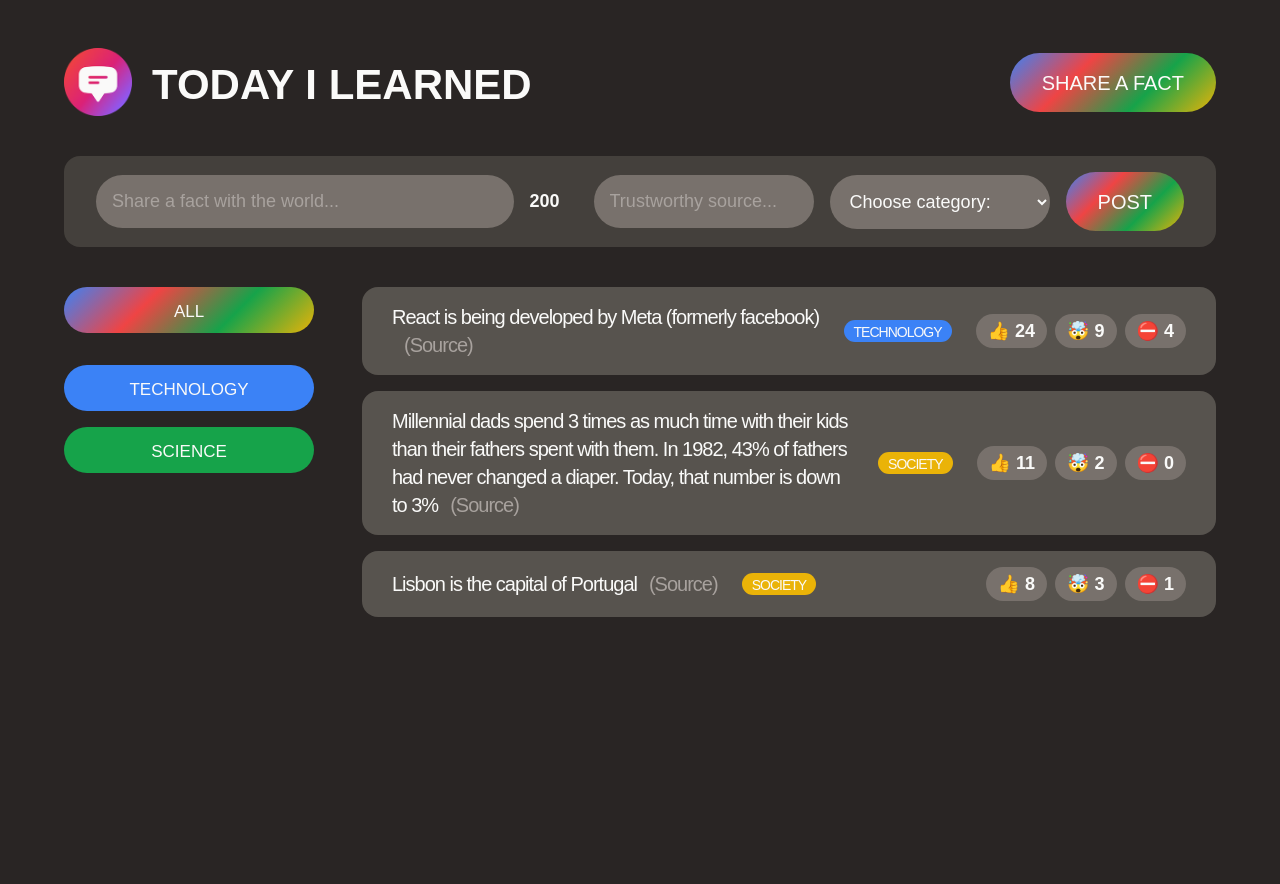
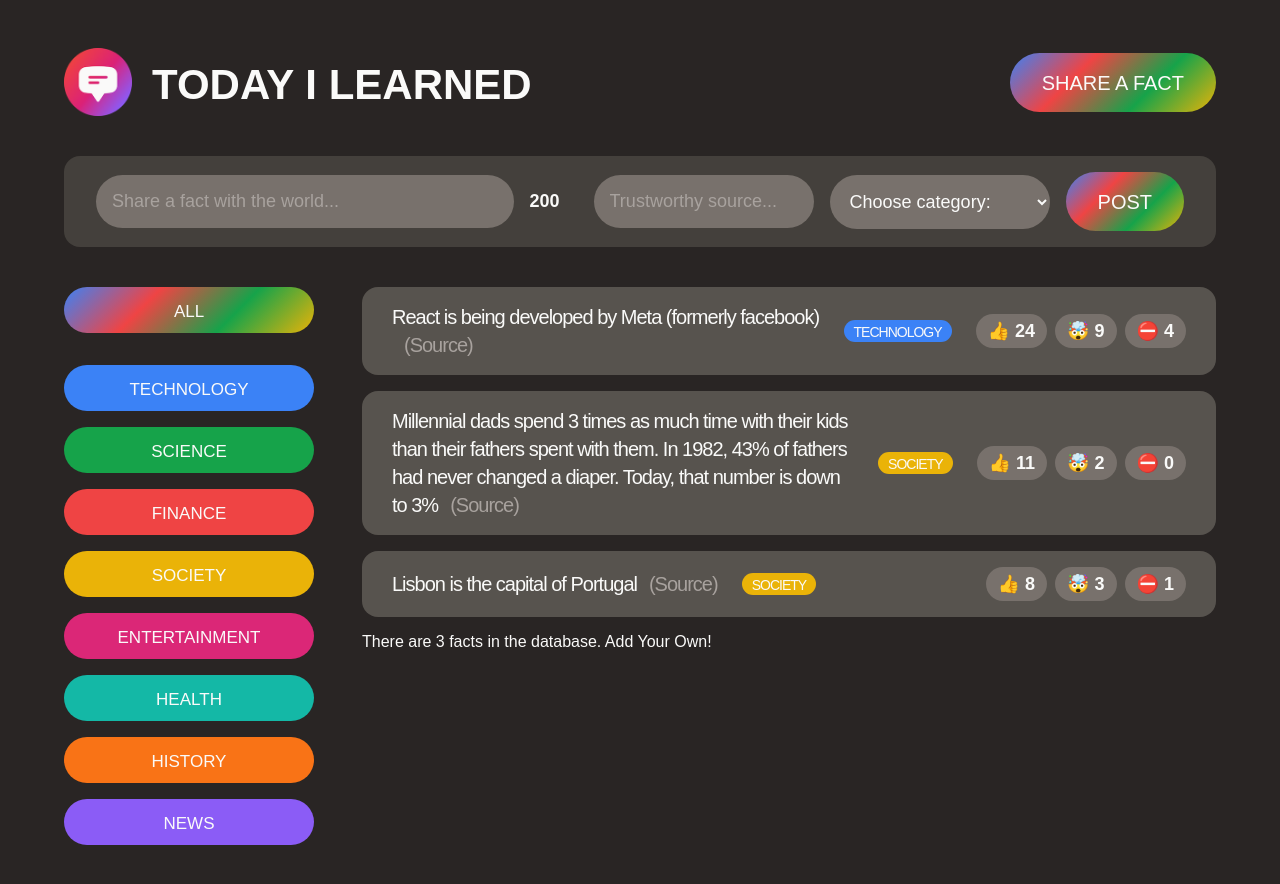
Before and after one commit to obaidash99/today-I-learned, a React (Create React App) app in the folder today-i-learned/: page / in a window 1280 px wide. Shown: the top 884 px of the page. Before the commit the page ends 800 px from the top, so only its background shows below. Built offline with nearby package versions, Linux system fonts and the light colour scheme; a web font is replaced by a local one.

Commit message:
categories btns and functionality

```diff
--- a/today-i-learned/src/App.js
+++ b/today-i-learned/src/App.js
@@ -62,7 +62,7 @@ function App() {
 			</header>
 			<FactForm />
 			<main className="main">
-				<CategoryFilter />
+				<CategoryFilter categories={CATEGORIES} />
 				<FactsList facts={initialFacts} categories={CATEGORIES} />
 			</main>
 		</>
--- a/today-i-learned/src/CategoryFilter.js
+++ b/today-i-learned/src/CategoryFilter.js
@@ -1,20 +1,17 @@
-const CategoryFilter = () => {
+const CategoryFilter = ({ categories }) => {
 	return (
 		<aside>
 			<ul>
 				<li className="category">
 					<button className="btn btn-all-categories">All</button>
 				</li>
-				<li className="category">
-					<button className="btn btn-category" style={{ backgroundColor: '#3b82f6' }}>
-						Technology
-					</button>
-				</li>
-				<li className="category">
-					<button className="btn btn-category" style={{ backgroundColor: '#16a34a' }}>
-						Science
-					</button>
-				</li>
+				{categories.map((cat) => (
+					<li className="category" key={cat.name}>
+						<button className="btn btn-category" style={{ backgroundColor: cat.color }}>
+							{cat.name}
+						</button>
+					</li>
+				))}
 			</ul>
 		</aside>
 	);
--- /dev/null
+++ b/today-i-learned/src/Fact.js
@@ -0,0 +1,29 @@
+import React from 'react';
+
+const Fact = ({ fact, categories }) => {
+	return (
+		<li className="fact">
+			<p>
+				{fact.text}
+				<a href={fact.source} className="source" target="_blank" rel="noreferrer">
+					(Source)
+				</a>
+			</p>
+			<span
+				className="tag"
+				style={{
+					backgroundColor: categories.find((cat) => cat.name === fact.category).color,
+				}}
+			>
+				{fact.category}
+			</span>
+			<div className="vote-buttons">
+				<button>👍 {fact.votesInteresting} </button>
+				<button>🤯 {fact.votesMindblowing} </button>
+				<button>⛔️ {fact.votesFalse} </button>
+			</div>
+		</li>
+	);
+};
+
+export default Fact;
--- a/today-i-learned/src/FactsList.js
+++ b/today-i-learned/src/FactsList.js
@@ -1,34 +1,15 @@
 import React from 'react';
+import Fact from './Fact';
 
 const FactsList = ({ facts, categories }) => {
 	return (
 		<section>
 			<ul className="facts-list">
 				{facts.map((fact) => (
-					<li className="fact" key={fact.id}>
-						<p>
-							{fact.text}
-							<a href={fact.source} className="source" target="_blank" rel="noreferrer">
-								(Source)
-							</a>
-						</p>
-						<span
-							className="tag"
-							style={{
-								backgroundColor: categories.find((cat) => cat.name === fact.category)
-									.color,
-							}}
-						>
-							{fact.category}
-						</span>
-						<div className="vote-buttons">
-							<button>👍 {fact.votesInteresting} </button>
-							<button>🤯 {fact.votesMindblowing} </button>
-							<button>⛔️ {fact.votesFalse} </button>
-						</div>
-					</li>
+					<Fact key={fact.id} fact={fact} categories={categories} />
 				))}
 			</ul>
+			<p>There are {facts.length} facts in the database. Add Your Own!</p>
 		</section>
 	);
 };
--- a/today-i-learned/src/style.css
+++ b/today-i-learned/src/style.css
@@ -11,7 +11,7 @@ body {
 	padding: 48px 64px;
 }
 
-.container {
+#root {
 	max-width: 1500px;
 	margin: 0 auto;
 }
```
